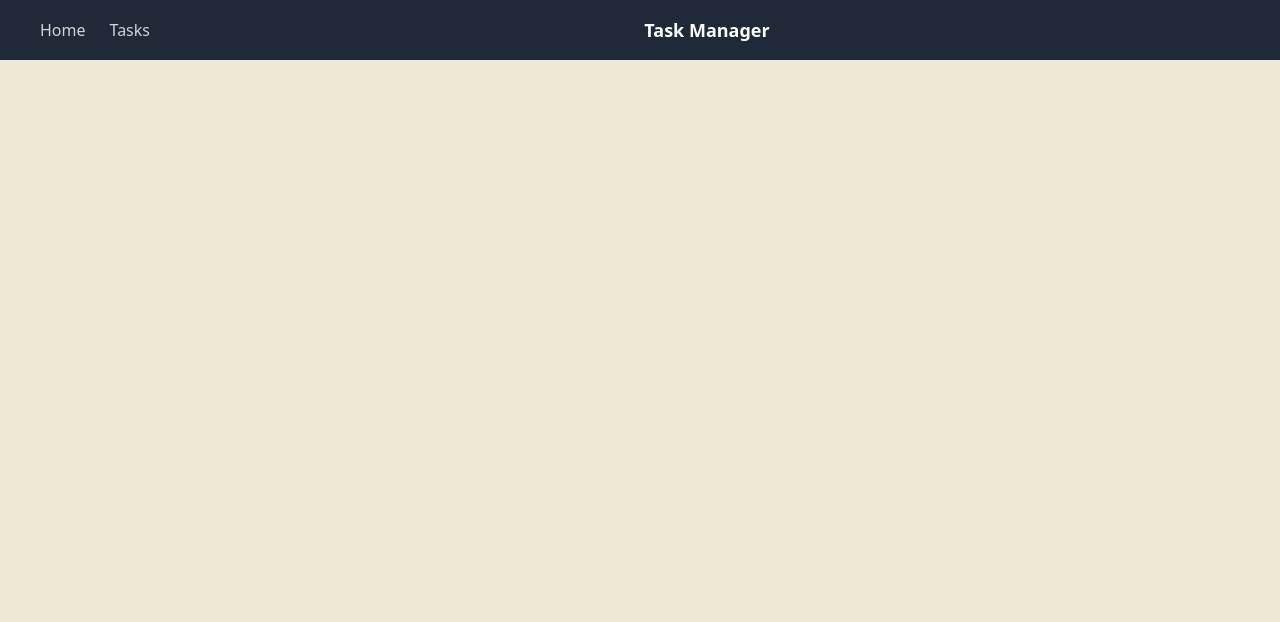
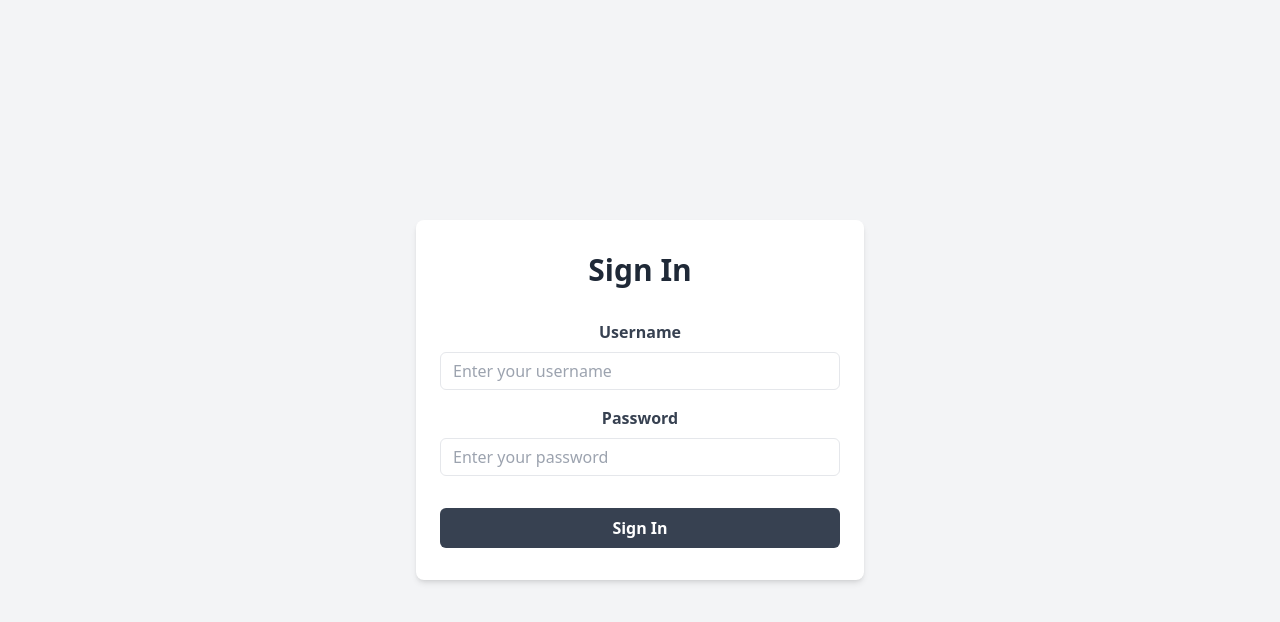
Before and after one commit to Saimall/wd301, a React (Create React App) app in the folder smarter-tasks/: page /signin in a window 1280 px wide. Shown: the top 622 px of the page. Built offline with nearby package versions, Linux system fonts and the light colour scheme.

Commit message:
Added Protected Router and Signin verification with manual username and password

```diff
--- a/smarter-tasks/src/App.tsx
+++ b/smarter-tasks/src/App.tsx
@@ -5,20 +5,24 @@ import React from "react";
 import "./App.css";
 // import TaskForm from "./TaskForm";
 import TaskApp from "./TaskApp";
-import { Routes, Route } from "react-router-dom";
+import { Routes, Route,useLocation } from "react-router-dom";
 import Homepage from "./Homepage";
 import TaskDeatilesPage from "./TaskDetailesPage";
 import Header from "./Header";
+import Signin from "./Signin";
+import ProtectedRoute from "./ProtectedRoute";
 
 function App() {
+  const location = useLocation();
   return (
     <div className="App">
       <header className="App-header">
-        <Header/>
+        {location.pathname!=="/signin" && <Header/>}
         <Routes>
-          <Route path="/" element={<Homepage/>}/>
-          <Route path="/tasks" element={<TaskApp/>}/>
-          <Route path="/tasks/:id" element={<TaskDeatilesPage/>}/>
+          <Route path="/" element={<ProtectedRoute element = {<Homepage/>}/>}/>
+          <Route path="/tasks" element={<ProtectedRoute element = {<TaskApp/>}/>}/>
+          <Route path="/tasks/:id" element={<ProtectedRoute element = {<TaskDeatilesPage/>}/>}/>
+          <Route path="/signin" Component={Signin} />
         </Routes>
         </header>
       </div>
--- /dev/null
+++ b/smarter-tasks/src/ProtectedRoute.tsx
@@ -0,0 +1,13 @@
+import { Navigate } from "react-router-dom";
+import React from "react";
+
+ function ProtectedRoute({ element }: { element: JSX.Element }) {
+ const authenticated = localStorage.getItem("authenticated");
+ if (authenticated === "true") {
+   return element;
+ } else {
+   return <Navigate to="/signin" />;
+ }
+}
+
+export default ProtectedRoute;
--- /dev/null
+++ b/smarter-tasks/src/Signin.tsx
@@ -0,0 +1,68 @@
+import { useState } from "react";
+import { useNavigate } from "react-router-dom";
+import React from "react";
+
+function Signin() {
+ const [username, setUsername] = useState("");
+ const [password, setPassword] = useState("");
+ const navigate = useNavigate();
+ localStorage.setItem("authenticated", "false");
+
+ function handleSignin(e: React.FormEvent<HTMLFormElement>) {
+   e.preventDefault();
+   if (username === "admin" && password === "admin") {
+     localStorage.setItem("authenticated", "true");
+     navigate("/");
+   } else {
+     alert("Invalid username or password");
+   }
+ }
+
+ return (
+   <div className="min-h-screen flex items-center justify-center bg-gray-100">
+     <div className="max-w-md w-full px-6 py-8 bg-white rounded-lg shadow-md">
+       <h2 className="text-3xl font-bold text-center text-gray-800 mb-8">Sign In</h2>
+       <form onSubmit={handleSignin}>
+         <div>
+           <label htmlFor="username" className="block text-gray-700 font-semibold mb-2">
+             Username
+           </label>
+           <input
+             type="text"
+             id="username"
+             name="username"
+             value={username}
+             onChange={(e) => setUsername(e.target.value)}
+             placeholder="Enter your username"
+             className="w-full border rounded-md py-2 px-3 text-gray-700 leading-tight focus:outline-none focus:border-blue-500 focus:shadow-outline-blue"
+           />
+         </div>
+         <div className="mt-4">
+           <label htmlFor="password" className="block text-gray-700 font-semibold mb-2">
+             Password
+           </label>
+           <input
+             type="password"
+             id="password"
+             name="password"
+             value={password}
+             onChange={(e) => setPassword(e.target.value)}
+             placeholder="Enter your password"
+             className="w-full border rounded-md py-2 px-3 text-gray-700 leading-tight focus:outline-none focus:border-blue-500 focus:shadow-outline-blue"
+           />
+         </div>
+         <div className="mt-8">
+           <button
+             type="submit"
+             className="w-full bg-gray-700 hover:bg-gray-800 text-white font-semibold py-2 px-4 rounded-md focus:outline-none focus:shadow-outline-gray"
+           >
+             Sign In
+           </button>
+         </div>
+       </form>
+     </div>
+   </div>
+ );
+}
+
+export default Signin;
```
